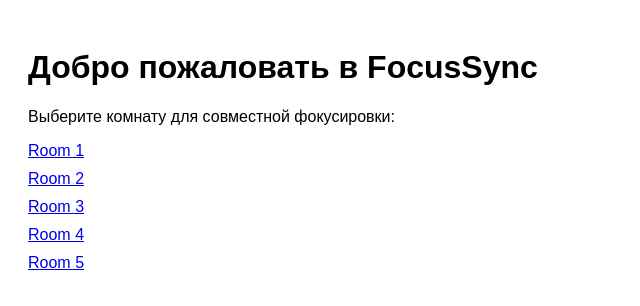
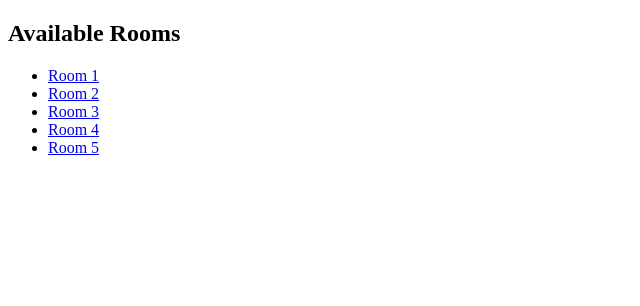
Before and after one commit to Hlebik/focus-sync-app, a Next.js app: page / in a window 1280 px wide. Shown: the top 306 px of the page, without its empty margins (0-640 px from the left). Built offline with nearby package versions, Linux system fonts and the light colour scheme.

Commit message:
Update index.tsx

```diff
--- a/pages/index.tsx
+++ b/pages/index.tsx
@@ -1,19 +1,17 @@
 import React from 'react';
 import Link from 'next/link';
 
-const Home = () => {
-  const rooms = ['Room 1', 'Room 2', 'Room 3', 'Room 4', 'Room 5']; // Пример комнат
+const RoomList = () => {
+  const rooms = ['Room 1', 'Room 2', 'Room 3', 'Room 4', 'Room 5'];  // Пример списка комнат
 
   return (
-    <div style={{ padding: '20px', fontFamily: 'Arial, sans-serif' }}>
-      <h1>Добро пожаловать в FocusSync</h1>
-      <p>Выберите комнату для совместной фокусировки:</p>
-      <ul style={{ listStyle: 'none', padding: 0 }}>
+    <div>
+      <h2>Available Rooms</h2>
+      <ul>
         {rooms.map((room, index) => (
-          <li key={index} style={{ marginBottom: '10px' }}>
-            {/* Просто текст или любой другой элемент внутри Link */}
-            <Link href={`/room?roomId=${encodeURIComponent(room)}`}>
-              {room}
+          <li key={index}>
+            <Link href={`/room?roomId=${room}`}>
+              {room} {/* Просто передаем текст напрямую в Link */}
             </Link>
           </li>
         ))}
@@ -22,4 +20,4 @@ const Home = () => {
   );
 };
 
-export default Home;
+export default RoomList;
```
